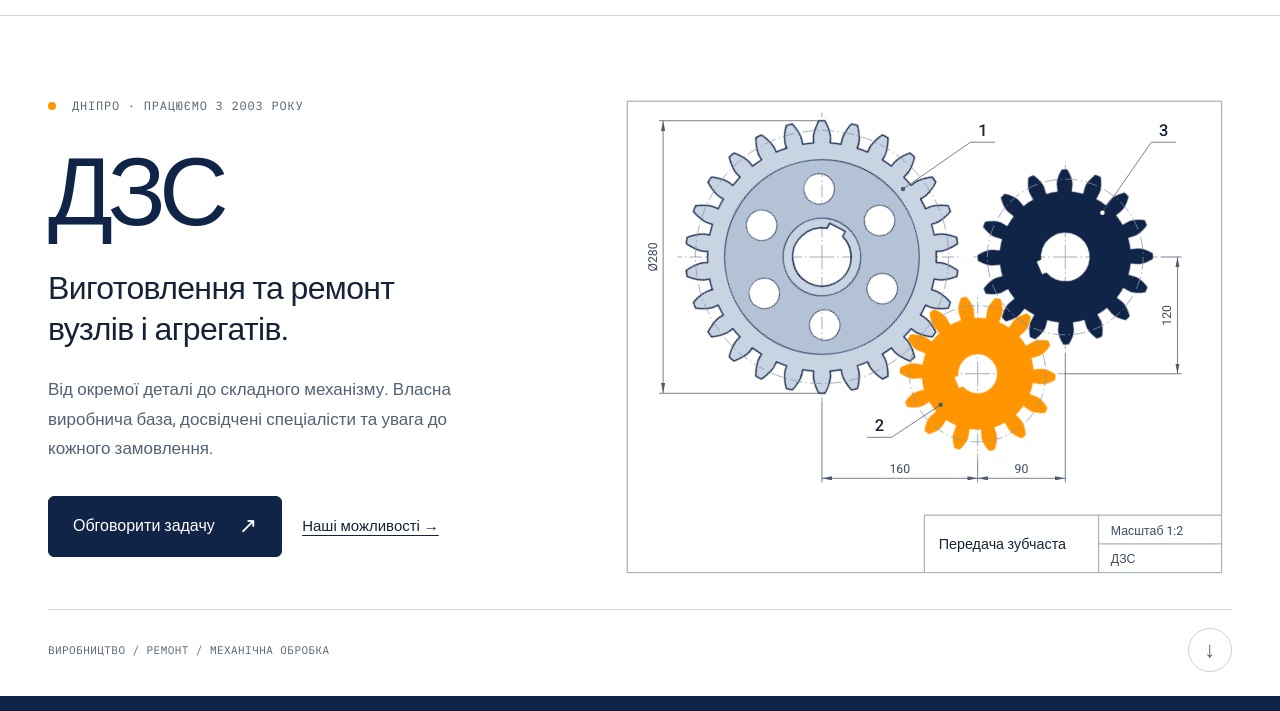
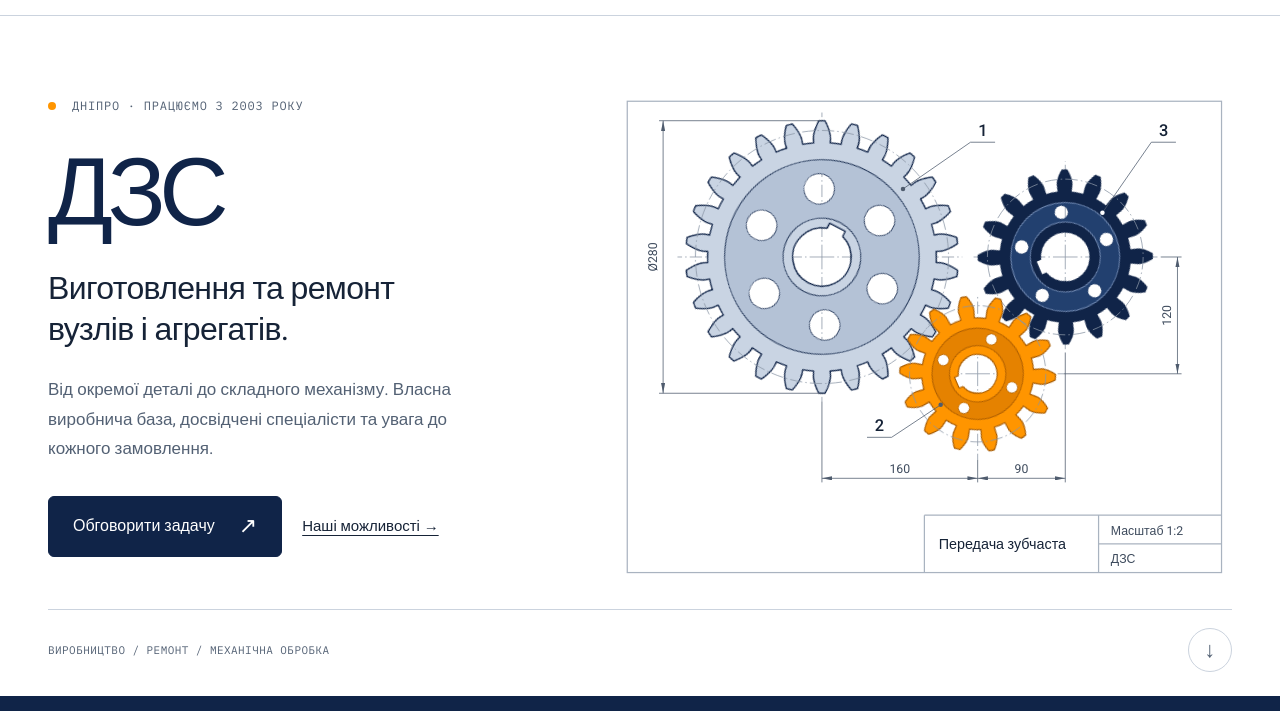
Before and after one commit to deredskoy/dzs-new, an Astro site: page / in a window 1280 px wide. Shown: the part 89-800 px from the top of the page. Built offline with nearby package versions, Linux system fonts and the light colour scheme; Astro itself is replaced by a stand-in of ours; a web font is replaced by a local one.

Commit message:
Give the orange and navy gears a rim, web, holes and hub

```diff
--- a/src/components/GearDrawing.astro
+++ b/src/components/GearDrawing.astro
@@ -46,10 +46,11 @@ const circle = (radius: number, cx = 0, cy = 0) => `M${n(cx + radius)},${n(cy)}a
 // Gear 1 (toned, 26 teeth) drives gear 2 (14), which drives gear 3 (16).
 // Centre distances: 200 mm = 160 × 120 and 150 mm = 90 × 120, so gears 1 and 3 share one axis.
 const origin = { x: 200, y: 162 };
+// Each gear has a toothed rim, a recessed web with lightening holes and a hub with a keyed bore (sizes in mm).
 const gears = [
-  { z: 26, x: 0, y: 0, bore: [60, 18, 4.4] },
-  { z: 14, x: 160, y: 120, bore: [40, 12, 3.3] },
-  { z: 16, x: 250, y: 0, bore: [50, 14, 3.8] },
+  { z: 26, x: 0, y: 0, bore: [60, 18, 4.4], web: { rim: 100, hub: 40, holes: 6, at: 70, hole: 16 } },
+  { z: 14, x: 160, y: 120, bore: [40, 12, 3.3], web: { rim: 47, hub: 29, holes: 4, at: 38, hole: 6 } },
+  { z: 16, x: 250, y: 0, bore: [50, 14, 3.8], web: { rim: 56, hub: 36, holes: 5, at: 46, hole: 7 } },
 ].map(spec => {
   const pitchRadius = MODULE * spec.z / 2;
   return { ...spec, cx: origin.x + spec.x * SCALE, cy: origin.y + spec.y * SCALE, pitchRadius, tipRadius: pitchRadius + MODULE, step: 2 * Math.PI / spec.z, phase: 0 };
@@ -68,9 +69,11 @@ const deg = (angle: number) => n(angle * 180 / Math.PI);
 // On load the train turns by two teeth, so the final position is the drawn one.
 const turn = (index: number) => deg((index % 2 ? -2 : 2) * gears[index].step);
 
-// The large gear has a recessed web with six lightening holes.
-const holes = Array.from({ length: 6 }, (_, i) => circle(16 * SCALE, Math.cos((i + .5) * Math.PI / 3) * 70 * SCALE, Math.sin((i + .5) * Math.PI / 3) * 70 * SCALE)).join('');
-const rim = 100 * SCALE, hub = 40 * SCALE;
+const holes = ({ web }: typeof g1) => Array.from({ length: web.holes }, (_, i) => {
+  const angle = (i + .5) * 2 * Math.PI / web.holes;
+  return circle(web.hole * SCALE, Math.cos(angle) * web.at * SCALE, Math.sin(angle) * web.at * SCALE);
+}).join('');
+const rings = ({ web }: typeof g1) => circle(web.rim * SCALE) + circle(web.hub * SCALE);
 
 // Centre lines start on a dash at the centre and end past the tip circle; they stop short of a neighbouring gear.
 const axis = (gear: typeof g1, dx: number, dy: number, past = 8) =>
@@ -99,8 +102,9 @@ const leaders = [
     <g transform={`translate(${n(gear.cx)} ${n(gear.cy)})`}>
       <g class="gd-turn" style={`--turn:${turn(index)}deg`}>
         <g transform={`rotate(${deg(gear.phase)})`}>
-          <path class={`gd-gear gd-gear-${index + 1}`} fill-rule="evenodd" d={outline(gear.z) + bore(gear.bore[0], gear.bore[1], gear.bore[2]) + (index === 0 ? holes : '')}/>
-          {index === 0 && <><path class="gd-web" fill-rule="evenodd" d={circle(rim) + circle(hub) + holes}/><path class="gd-edge" d={circle(rim) + circle(hub)}/></>}
+          <path class={`gd-gear-${index + 1}`} fill-rule="evenodd" d={outline(gear.z) + bore(gear.bore[0], gear.bore[1], gear.bore[2]) + holes(gear)}/>
+          <path class={`gd-web-${index + 1}`} fill-rule="evenodd" d={rings(gear) + holes(gear)}/>
+          <path class={`gd-edge-${index + 1}`} d={rings(gear)}/>
         </g>
       </g>
       <circle class="gd-pitch" r={n(gear.pitchRadius)} pathLength={pitchLength(gear.pitchRadius)}/>
--- a/src/styles/global.css
+++ b/src/styles/global.css
@@ -91,10 +91,15 @@ mark { background: var(--orange); color: var(--ink); box-decoration-break: clone
 .gd-frame, .gd-title-frame { stroke: #a9b3c0; stroke-width: 1.2; }
 .gd-axis path, .gd-pitch { fill: none; stroke: #8a96a5; stroke-width: .75; stroke-dasharray: 12 3 1.5 3; }
 .gd-gear-1 { fill: #c9d4e3; stroke: var(--navy); stroke-width: 1.3; stroke-linejoin: round; }
-.gd-web { fill: #b4c2d6; }
-.gd-edge { stroke: var(--navy); stroke-width: .9; }
-.gd-gear-2 { fill: var(--orange); }
+.gd-web-1 { fill: #b4c2d6; }
+.gd-edge-1 { stroke: var(--navy); stroke-width: .9; }
+/* The smaller gears share the construction of the large one in their own colours: rim, recessed web, holes, hub. */
+.gd-gear-2 { fill: var(--orange); stroke: #a65a00; stroke-width: 1.1; stroke-linejoin: round; }
+.gd-web-2 { fill: #e58200; }
+.gd-edge-2 { stroke: #a65a00; stroke-width: .9; }
 .gd-gear-3 { fill: var(--navy); }
+.gd-web-3 { fill: #22406f; }
+.gd-edge-3 { stroke: #7d95bd; stroke-width: .9; }
 .gd-thin path, .gd-leaders path { stroke: #4f5c6e; stroke-width: .75; }
 .gd-arrow, .gd-leaders circle { fill: #4f5c6e; }
 .gd-leaders .gd-dot-light { fill: #fff; }
```
